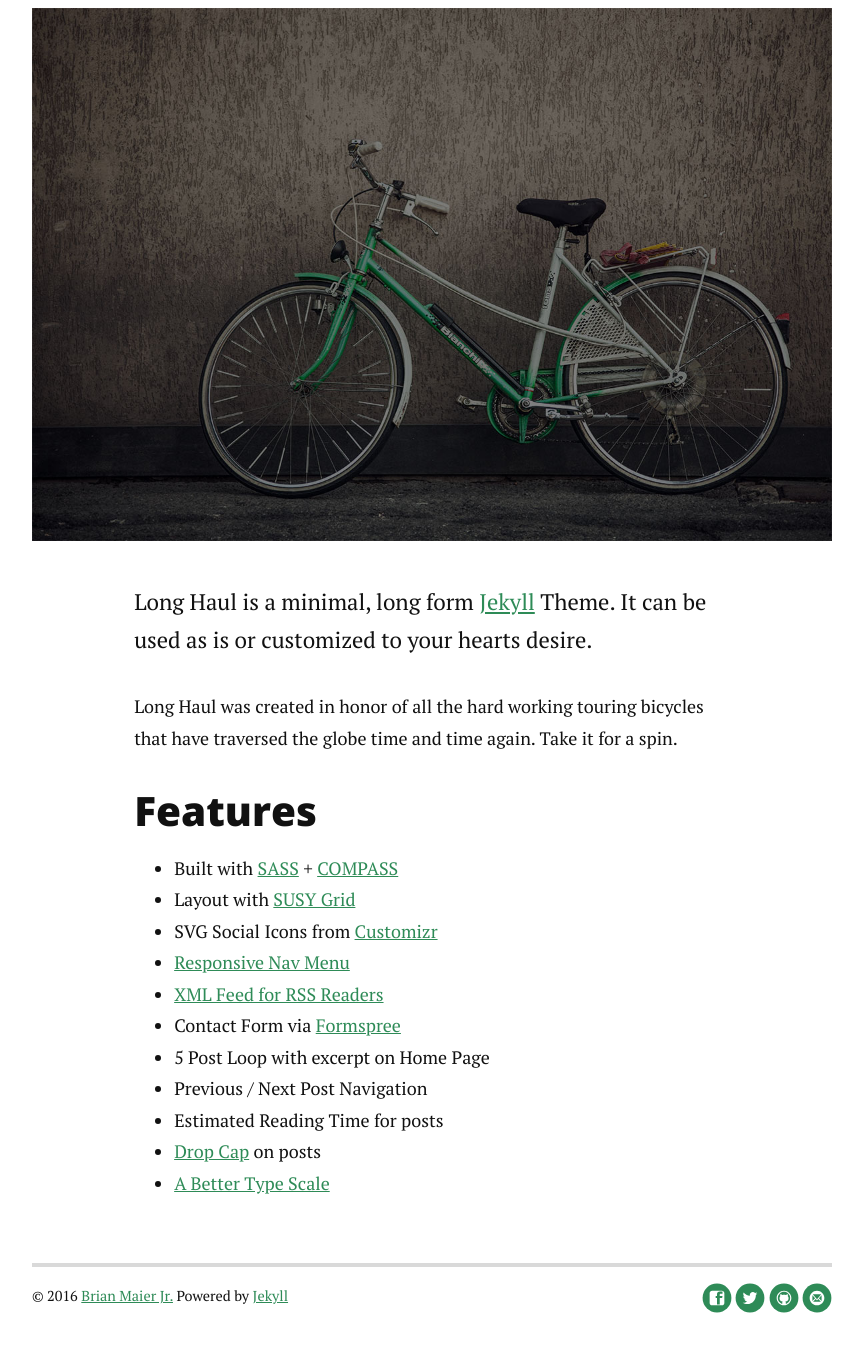
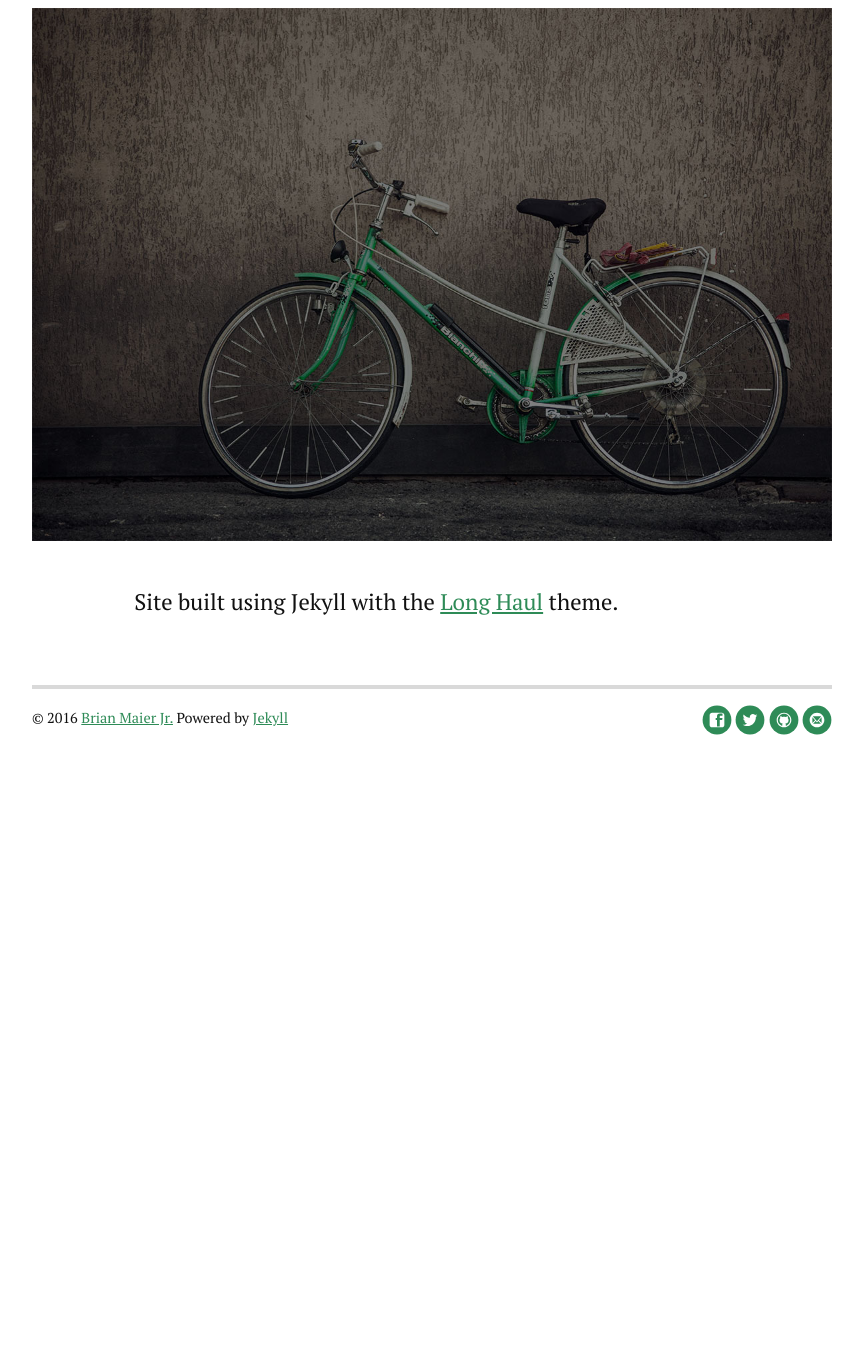
Before and after one commit to henningst/henningst.github.io, a Jekyll site: the page built from about.md, in a window 1280 px wide and 1400 px high, scrolled down 405 px. Shown: the top 1352 px of the window, without its empty margins (208-1071 px from the left). Built offline with Jekyll 4.4.1, drawn with Linux system fonts in a browser that asks for light colours; nearby versions of some CDN libraries; after the commit the page ends 1227 px from its top, so only the background shows below that; some of the changed text lies outside the part shown.

Commit message:
Adjusted config

```diff
--- a/_config.yml
+++ b/_config.yml
@@ -1,7 +1,7 @@
-title: Long Haul
+title: Henning Støverud
 description: Long Form Jekyll theme built with SASS / COMPASS / SUSY
 
-url: http://brianmaierjr.github.com/long-haul
+url: http://blog.stoverud.no
 baseurl: ""
 paginate_path: "blog/page:num/"
 permalink: blog/:title/
@@ -20,9 +20,9 @@
    url: /contact
 
 social:
-   github: brianmaierjr
-   twitter: brianmaierjr
-   facebook: brianmaierjr
-   email: brimaidesigns@gmail.com
+   github: henningst
+   twitter: henningst
+   facebook: henning.stoverud
+   email: henning@stoverud.no
 
-google_analytics: "UA-58263416-1"
+google_analytics: "UA-24835523-3"
--- a/about.md
+++ b/about.md
@@ -1,25 +1,13 @@
 ---
 layout: default
-title: About Long Haul
+title: About this site
 ---
 
 <div class="post">
-	<h1 class="pageTitle">About Long Haul</h1>
+	<h1 class="pageTitle">About this site</h1>
 	<img src="{{ '/assets/img/touring.jpg' | prepend: site.baseurl }}" alt="">
-	<p class="intro">Long Haul is a minimal, long form <a href="http://jekyllrb.com">Jekyll</a> Theme. It can be used as is or customized to your hearts desire.</p>
-	<p>Long Haul was created in honor of all the hard working touring bicycles that have traversed the globe time and time again. Take it for a spin.</p>
-	<h2>Features</h2>
-	<ul>
-		<li>Built with <a href="http://sass-lang.com/">SASS</a> + <a href="http://compass-style.org/">COMPASS</a></li>
-  		<li>Layout with <a href="http://susy.oddbird.net/">SUSY Grid</a></li>
-  		<li>SVG Social Icons from <a href="http://customizr.net/icons/">Customizr</a></li>
-  		<li><a href="http://responsive-nav.com/">Responsive Nav Menu</a></li>
-  		<li><a href="https://github.com/snaptortoise/jekyll-rss-feeds">XML Feed for RSS Readers</a></li>
-  		<li>Contact Form via <a href="http://formspree.io/">Formspree</a></li>
-      <li>5 Post Loop with excerpt on Home Page</li>
-  		<li>Previous / Next Post Navigation</li>
-      <li>Estimated Reading Time for posts</li>
-  		<li><a href="https://github.com/adobe-webplatform/dropcap.js">Drop Cap</a> on posts</li>
-  		<li><a href="http://typecast.com/blog/a-more-modern-scale-for-web-typography">A Better Type Scale</a></li>
-  	</ul>
+	<p class="intro">
+	Site built using Jekyll with the <a href="https://github.com/brianmaierjr/long-haul">Long Haul</a> theme.
+	</p>
+	<p></p>
 </div>
```
Also changed, not shown: contact.md (+4 -14 lines).
